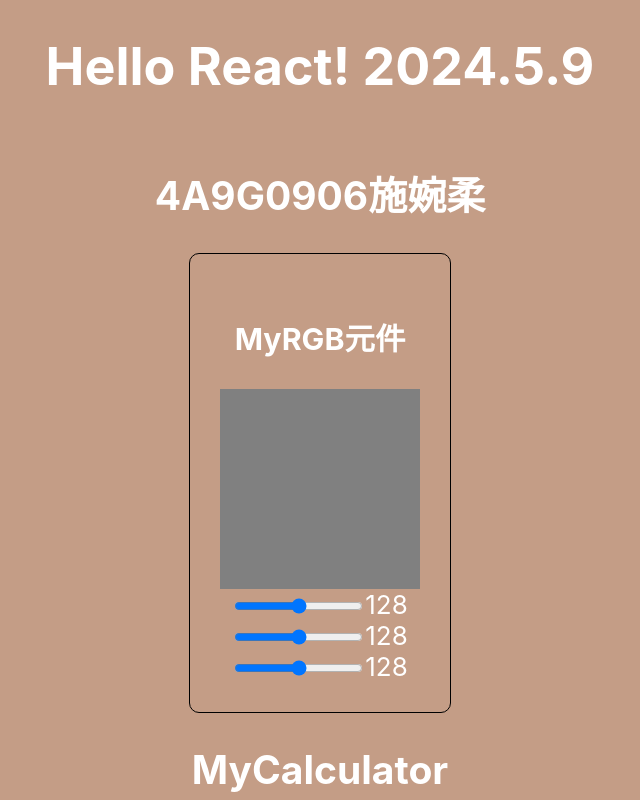
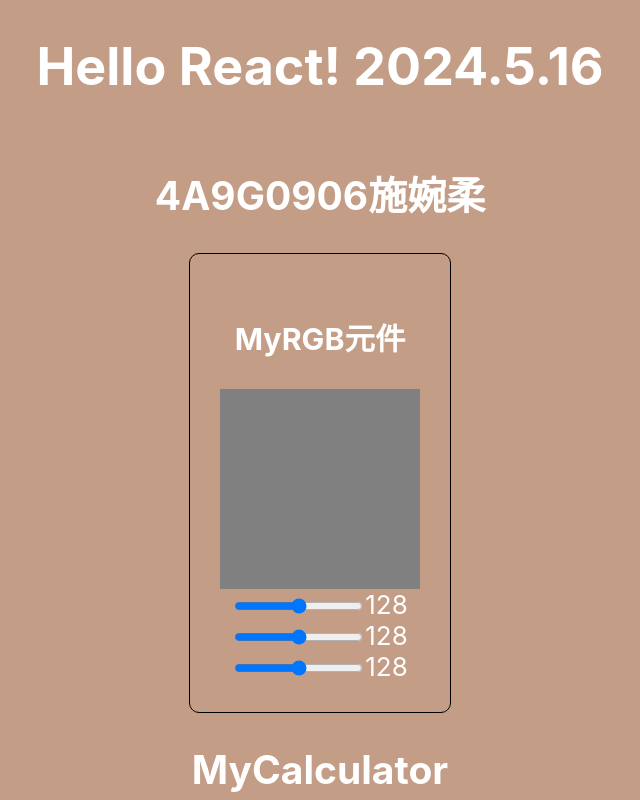
Before and after one commit to 0208Lucy/my-app, a React (Create React App) app: page / in a window 1280 px wide. Shown: the top 800 px of the page, without its empty margins (320-960 px from the left). Built offline with nearby package versions, Linux system fonts and the light colour scheme.

Commit message:
update date

```diff
--- a/src/App.js
+++ b/src/App.js
@@ -6,7 +6,7 @@ function App() {
   return (
     <div className="App">
       <header className="App-header">
-        <h1>Hello React! 2024.5.9</h1>
+        <h1>Hello React! 2024.5.16</h1>
         <h2>4A9G0906施婉柔</h2>
         <MyRGBPanel />
         <h2>MyCalculator</h2>
```
